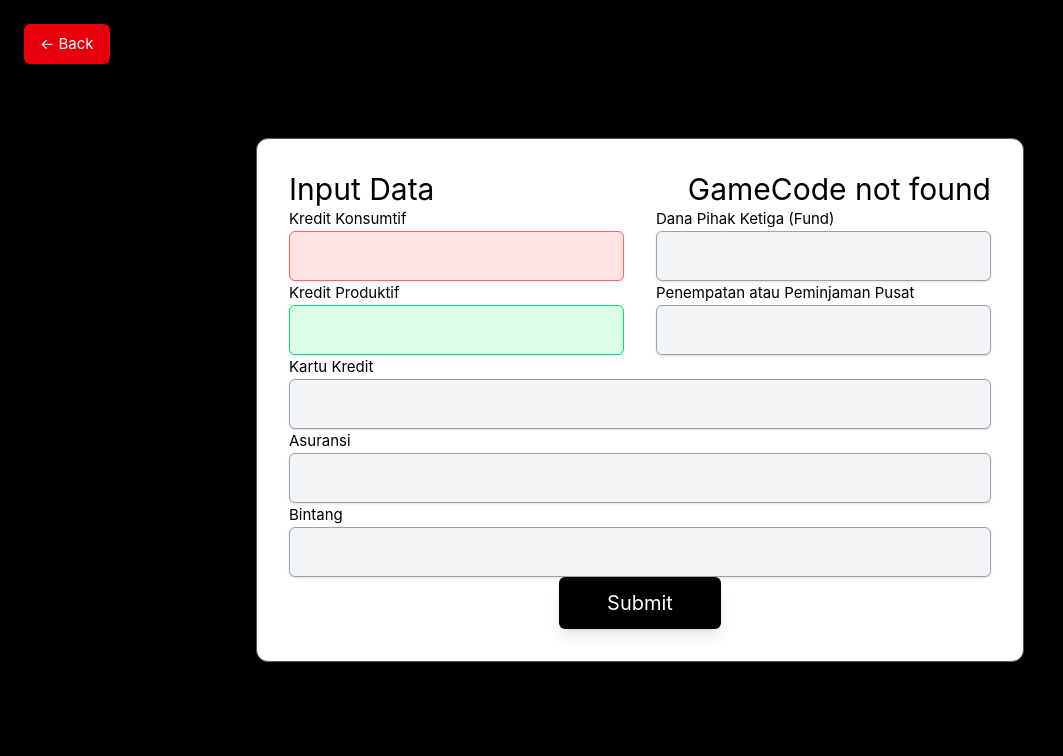
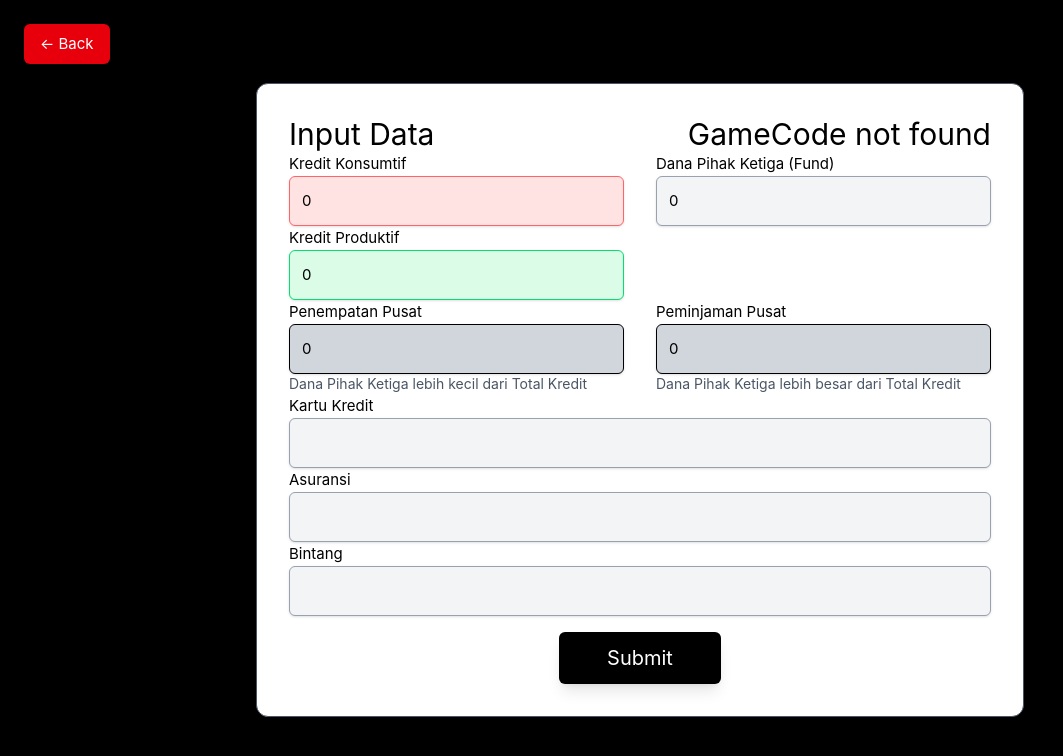
Before and after one commit to faizhalifunn/VueToAPI, a Vue app: page /player/input in a window 1280 px wide. Before the commit this address had no page. Shown: the top 756 px of the page, without its empty margins (0-1063 px from the left). Built offline with nearby package versions, Linux system fonts and the light colour scheme.

Commit message:
otomatis bagian penempatan danpeminjaman

```diff
--- a/src/components/FirstPage.vue
+++ b/src/components/FirstPage.vue
@@ -35,7 +35,6 @@
       <div class="bg-white rounded-lg shadow-lg p-6 w-80">
         <h2 class="text-lg font-semibold text-center mb-4 text-gray-900">Join Game</h2>
         <input
-          ref="joinGameInput"
           v-model="joinGameCode"
           type="text"
           placeholder="Enter Code"
@@ -75,22 +74,17 @@ export default {
     const isProcessing = ref(false);
     const joinGameCode = ref("");
     const showPlayerForm = ref(false);
-    const joinGameInput = ref(null);
 
     // Fungsi kembali ke halaman sebelumnya
     const goBack = () => {
       router.go(-1);
     };
 
-    // Fungsi buka form Join Game dengan fokus otomatis pada input
+    // Fungsi buka form Join Game
     const openJoinForm = async () => {
       localStorage.setItem("userRole", "Player");
+      await nextTick();
       showPlayerForm.value = true;
-      // Menunggu DOM terupdate, lalu fokuskan input
-      await nextTick();
-      if (joinGameInput.value) {
-        joinGameInput.value.focus();
-      }
     };
 
     // Fungsi menutup form Join Game
@@ -118,12 +112,7 @@ export default {
       const userRole = localStorage.getItem("userRole")?.trim();
       console.log("User Role:", userRole);
 
-      if (
-        !userRole ||
-        (userRole !== "Player" &&
-          userRole !== "Strategic Facilitator" &&
-          userRole !== "Marketing Facilitator")
-      ) {
+      if (!userRole || (userRole !== "Player" && userRole !== "Strategic Facilitator" && userRole !== "Marketing Facilitator")) {
         alert("Invalid role. Please select a valid role before joining.");
         return;
       }
@@ -172,17 +161,7 @@ export default {
       }
     };
 
-    return {
-      goBack,
-      openJoinForm,
-      closeJoinForm,
-      joinGame,
-      selectRole,
-      isProcessing,
-      joinGameCode,
-      showPlayerForm,
-      joinGameInput
-    };
+    return { goBack, openJoinForm, closeJoinForm, joinGame, selectRole, isProcessing, joinGameCode, showPlayerForm };
   },
 };
 </script>
--- a/src/components/MarketingPage.vue
+++ b/src/components/MarketingPage.vue
@@ -35,7 +35,7 @@
       </div>
 
       <!-- Submit Button -->
-      <div class="mt-6 flex justify-center">
+      <div class="mt-6 flex justify-center py-4">
         <button
           @click="submitUpgrade"
           class="bg-black text-white text-lg font-semibold py-2 px-6 rounded-lg hover:bg-gray-800 transition flex items-center gap-2"
--- a/src/components/PlayerPage.vue
+++ b/src/components/PlayerPage.vue
@@ -22,6 +22,7 @@
       class="bg-white text-black rounded-xl shadow-lg p-8 w-full max-w-3xl border border-gray-600"
       :class="{'pointer-events-none': isLoading}"
     >
+      <!-- Grid 2 kolom -->
       <div class="grid grid-cols-2 gap-8 items-start">
         <!-- Kolom Kiri -->
         <div>
@@ -30,17 +31,18 @@
             <p class="text-left font-bold text-black">{{ label.text }}</p>
             <input
               v-model="formData[key]"
-              type="text"
+              type="number"
               class="w-full p-3 rounded-md border font-bold shadow-sm focus:outline-none focus:ring-2"
               :class="getInputClass(key)"
               :disabled="isLoading"
             />
+            <!-- Contoh validasi sederhana -->
+            <p v-if="formData[key] === ''" class="text-red-600 text-sm mt-1">Harap isi field ini</p>
           </div>
         </div>
 
         <!-- Kolom Kanan -->
         <div>
-          <!-- Header round menggunakan data dari API -->
           <h2 class="text-3xl font-bold mb-6 text-right text-black">
             <span v-if="isLoading">Loading...</span>
             <span v-else>{{ currentRound }}</span>
@@ -49,14 +51,44 @@
             <p class="text-left font-bold text-black">{{ label.text }}</p>
             <input
               v-model="formData[key]"
-              type="text"
+              type="number"
               class="w-full p-3 rounded-md border border-gray-400 font-bold shadow-sm focus:outline-none focus:ring-2 bg-gray-100"
               :disabled="isLoading"
             />
+            <p v-if="formData[key] === ''" class="text-red-600 text-sm mt-1">Harap isi field ini</p>
           </div>
         </div>
       </div>
+      <div class="grid grid-cols-2 gap-8 items-start mt-8">
+        <div class="mb-5">
+          <p class="font-bold text-black">Penempatan Pusat</p>
+          <input
+            v-model="formData.PenempatanPusat"
+            type="number"
+            class="w-full p-3 rounded-md border font-bold shadow-sm focus:outline-none focus:ring-2"
+            :class="{'bg-gray-300 cursor-not-allowed': !isPenempatanEnabled || isLoading}"
+            :disabled="!isPenempatanEnabled || isLoading"
+          />
+          <p v-if="!isPenempatanEnabled" class="text-gray-600 text-sm mt-1">
+            Dana Pihak Ketiga lebih kecil dari Total Kredit
+          </p>
+        </div>
 
+        <div>
+          <p class="font-bold text-black">Peminjaman Pusat</p>
+          <input
+            v-model="formData.PinjamPusat"
+            type="number"
+            class="w-full p-3 rounded-md border font-bold shadow-sm focus:outline-none focus:ring-2"
+            :class="{'bg-gray-300 cursor-not-allowed': !isPeminjamanEnabled || isLoading}"
+            :disabled="!isPeminjamanEnabled || isLoading"
+          />
+          <p v-if="!isPeminjamanEnabled" class="text-gray-600 text-sm mt-1">
+            Dana Pihak Ketiga lebih besar dari Total Kredit
+          </p>
+        </div>
+      </div>
+      <!-- Input Kartu Kredit, Asuransi, Bintang -->
       <div class="mt-6">
         <p class="font-bold text-black">Kartu Kredit</p>
         <input
@@ -87,8 +119,11 @@
         />
       </div>
 
+      <!-- Bagian Penempatan Pusat & Peminjaman Pusat -->
+
+
       <!-- Tombol Submit -->
-      <div class="flex justify-center mt-10">
+      <div class="flex justify-center mt-10 pt-4">
         <button
           @click="submitForm"
           :disabled="isLoading"
@@ -103,7 +138,7 @@
 </template>
 
 <script>
-import { ref, onMounted } from "vue";
+import { ref, computed, onMounted } from "vue";
 import { useRouter } from "vue-router";
 import axios from "axios";
 
@@ -111,17 +146,20 @@ export default {
   setup() {
     const router = useRouter();
     const isLoading = ref(true);
+
+    // Data dari front end
     const formData = ref({
-      KreditKonsumtif: "",
-      KreditProduktif: "",
+      KreditKonsumtif: 0,
+      KreditProduktif: 0,
       KartuKredit: "",
       Asuransi: "",
-      DanaPihakKetiga: "",
-      PenempatanPusat: "",
-      PinjamanPusat: "",
+      DanaPihakKetiga: 0, // ini akan menjadi Giro di payload
+      PenempatanPusat: 0, // input Penempatan Pusat
+      PinjamPusat: 0,     // input Peminjaman Pusat
       Bintang: "",
     });
 
+    // Kolom kiri/kanan untuk menampilkan label
     const leftInputs = {
       KreditKonsumtif: { text: "Kredit Konsumtif" },
       KreditProduktif: { text: "Kredit Produktif" },
@@ -129,9 +167,24 @@ export default {
 
     const rightInputs = {
       DanaPihakKetiga: { text: "Dana Pihak Ketiga (Fund)" },
-      PenempatanPusat: { text: "Penempatan atau Peminjaman Pusat" },
     };
 
+    // totalKredit => untuk memutuskan Penempatan / Peminjaman
+    const totalKredit = computed(() => {
+      return Number(formData.value.KreditKonsumtif) + Number(formData.value.KreditProduktif);
+    });
+
+    // Jika DPK < total kredit => Penempatan aktif
+    const isPenempatanEnabled = computed(() => {
+      return formData.value.DanaPihakKetiga < totalKredit.value;
+    });
+
+    // Jika DPK > total kredit => Peminjaman aktif
+    const isPeminjamanEnabled = computed(() => {
+      return formData.value.DanaPihakKetiga > totalKredit.value;
+    });
+
+    // Styling input
     const getInputClass = (key) => {
       if (key === "KreditKonsumtif") {
         return "bg-red-100 focus:ring-red-600 border-red-400";
@@ -142,14 +195,7 @@ export default {
       }
     };
 
-    const submitForm = () => {
-      alert("Form submitted! (Dummy action)");
-    };
-
-    const goBack = () => {
-      router.go(-1);
-    };
-
+    // Menangani round dari API
     const currentRound = ref("Round - n");
 
     onMounted(() => {
@@ -160,6 +206,8 @@ export default {
         isLoading.value = false;
         return;
       }
+
+      // Memanggil API: get round
       axios
         .get(`https://api-fastify-pi.vercel.app/round/getroundnow?gameCode=${gameCode}`)
         .then((response) => {
@@ -176,20 +224,75 @@ export default {
         });
     });
 
+    // Submit form ke endpoint /round/input
+    const submitForm = async () => {
+      isLoading.value = true;
+      try {
+        const gameCode = localStorage.getItem("gameCode");
+        const teamName = localStorage.getItem("teamName");
+
+        if (!gameCode || !teamName) {
+          throw new Error("gameCode atau teamName tidak ditemukan di localStorage");
+        }
+
+        // Tentukan mana yang dipakai => Penempatan / Peminjaman
+        let penempatanAtauPeminjamanValue = 0;
+        if (isPenempatanEnabled.value) {
+          penempatanAtauPeminjamanValue = formData.value.PenempatanPusat;
+        } else if (isPeminjamanEnabled.value) {
+          penempatanAtauPeminjamanValue = formData.value.PinjamPusat;
+        }
+
+        // Buat payload sesuai kebutuhan endpoint
+        const payload = {
+          gameCode: gameCode,
+          teamName: teamName,
+          KreditProduktif: Number(formData.value.KreditProduktif),
+          KreditKonsumtif: Number(formData.value.KreditKonsumtif),
+          Giro: Number(formData.value.DanaPihakKetiga), // DPK -> Giro
+          PenempatanAtauPeminjaman: Number(penempatanAtauPeminjamanValue),
+          Asuransi: formData.value.Asuransi,
+          KartuKredit: formData.value.KartuKredit,
+          Bintang: formData.value.Bintang,
+        };
+
+        const response = await axios.post(
+          "https://api-fastify-pi.vercel.app/round/input",
+          payload
+        );
+
+        console.log("Submit success:", response.data);
+        alert("Input success !");
+      } catch (error) {
+        console.error("Submit error:", error);
+        alert("Terjadi kesalahan: " + error.message);
+      } finally {
+        isLoading.value = false;
+      }
+    };
+
+    // Tombol kembali
+    const goBack = () => {
+      router.go(-1);
+    };
+
     return {
       formData,
       leftInputs,
       rightInputs,
-      submitForm,
-      goBack,
+      totalKredit,
+      isPenempatanEnabled,
+      isPeminjamanEnabled,
       getInputClass,
       currentRound,
       isLoading,
+      submitForm,
+      goBack,
     };
   },
 };
 </script>
 
 <style>
-/* Anda bisa menambahkan animasi atau styling tambahan di sini jika perlu */
+/* Tambahan style jika diperlukan */
 </style>
```
